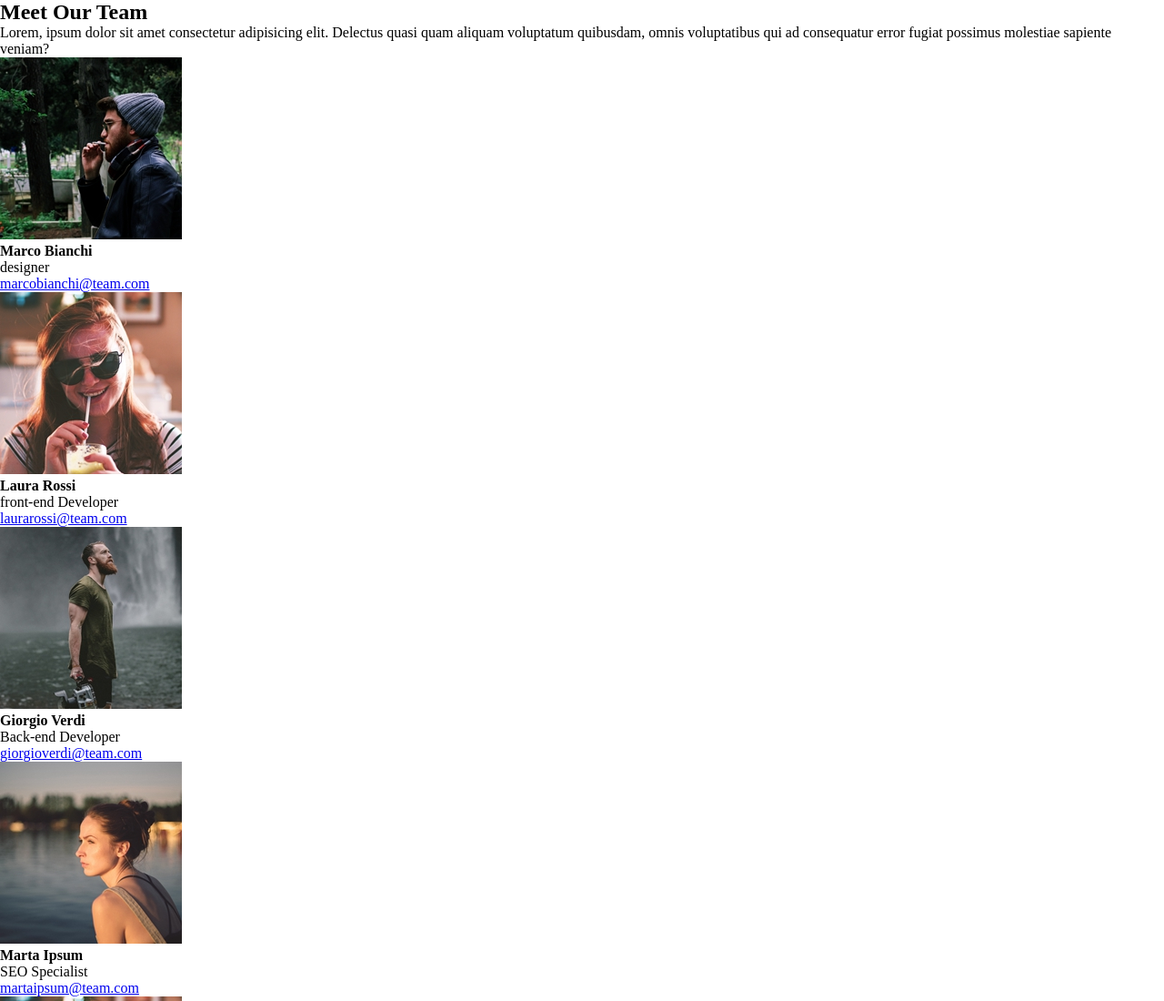
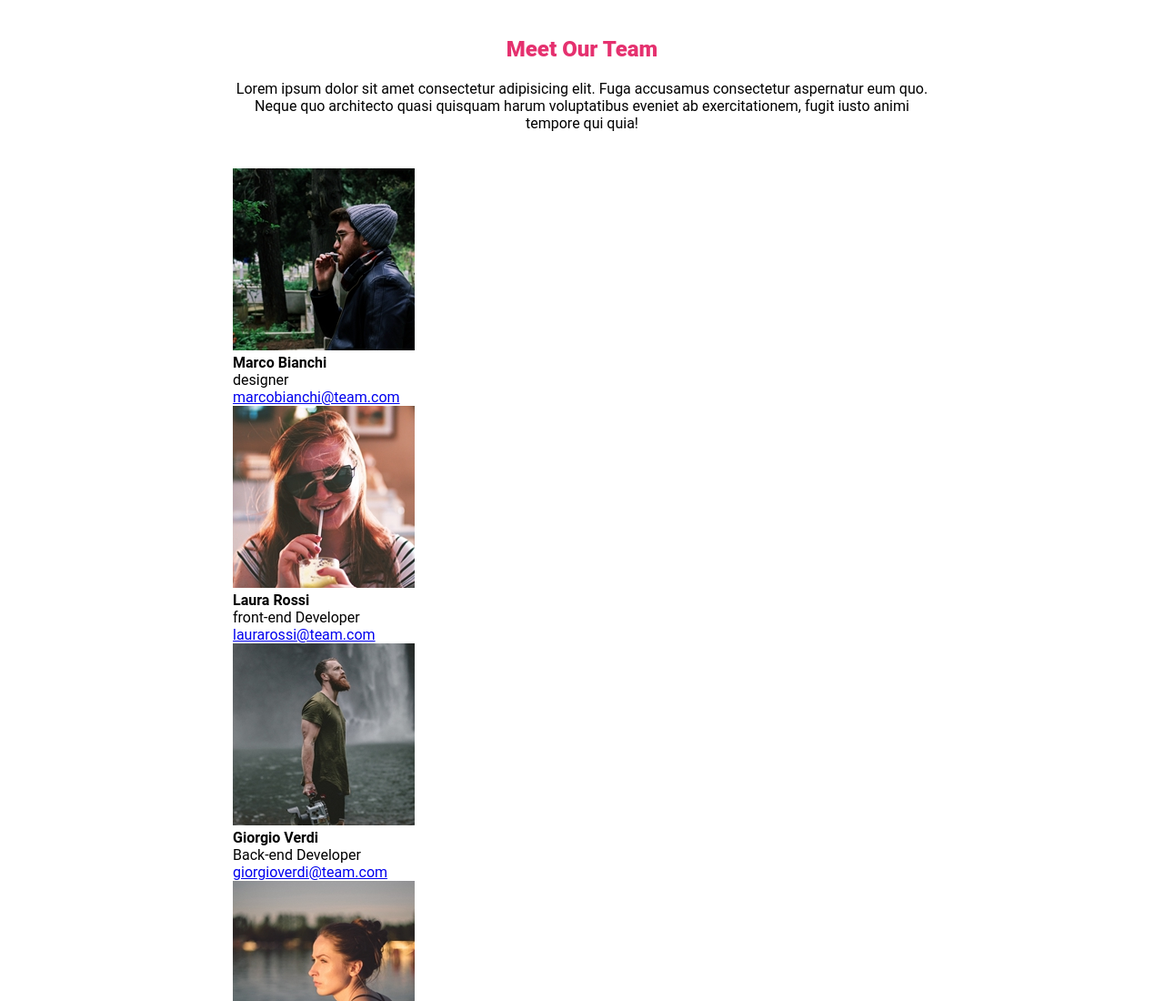
Before and after one commit to Antonius131/html-css-float-cards, a plain HTML site: page index.html in a window 1280 px wide. Shown: the top 1100 px of the page at 91% size. Drawn offline with Linux system fonts and the light colour scheme.

Commit message:
title-container style

```diff
--- a/css/style.css
+++ b/css/style.css
@@ -1,5 +1,37 @@
+/* default rules */
 * {
     margin: 0;
     padding: 0;
     box-sizing: border-box;
 }
+
+body {
+    font-family: 'Roboto', sans-serif;
+}
+
+
+
+/* title container */
+
+.container {
+    max-width:60%;
+    margin: 0 auto;
+}
+
+.title-container {
+    padding: 40px 0px;
+    text-align: center;
+}
+
+.title-container h1 {
+    color: #E5316F;
+    font-weight: 900;
+}
+
+.title-container p {
+    margin-top: 20px;
+}
+
+
+
+/* cards container */
--- a/index.html
+++ b/index.html
@@ -13,10 +13,10 @@
         <section class="title-container">
             <h1>Meet Our Team</h1>
             <p>
-                Lorem, ipsum dolor sit amet consectetur adipisicing elit.
-                Delectus quasi quam aliquam voluptatum quibusdam,
-                omnis voluptatibus qui ad consequatur error fugiat
-                possimus molestiae sapiente veniam?
+                Lorem ipsum dolor sit amet consectetur adipisicing elit.
+                Fuga accusamus consectetur aspernatur eum quo.
+                Neque quo architecto quasi quisquam harum voluptatibus eveniet ab exercitationem,
+                fugit iusto animi tempore qui quia!
             </p>
         </section>
 
```
